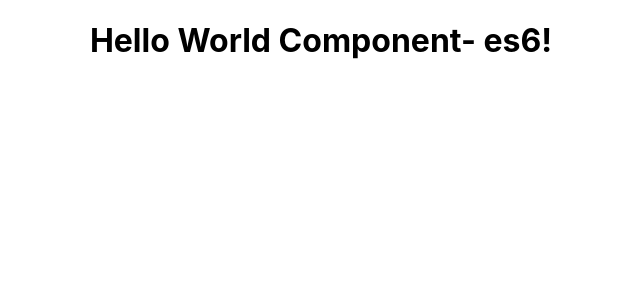
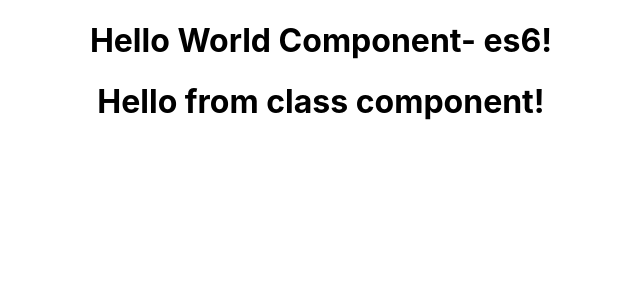
Before and after one commit to zamanrahimi/react-project-t, a React (Create React App) app: page / in a window 1280 px wide. Shown: the top 300 px of the page, without its empty margins (319-959 px from the left). Built offline with nearby package versions, Linux system fonts and the light colour scheme.

Commit message:
11, - ,Class component

```diff
--- a/src/App.js
+++ b/src/App.js
@@ -1,10 +1,12 @@
 import logo from './logo.svg';
 import './App.css';
 import Hello from './components/Hello';
+import Message from './components/Message';
 function App() {
   return (
     <div className="App">
       <Hello/>
+      <Message/>
     </div>
   );
 }
--- /dev/null
+++ b/src/components/Message.js
@@ -0,0 +1,16 @@
+// Class Component
+
+import React from 'react';
+// import Component from 'react';
+
+class Message extends React.Component
+// class Message extends Component
+{
+
+    render(){
+        return <h1>Hello from class component!</h1>
+    }
+
+}
+
+export default Message;
```
